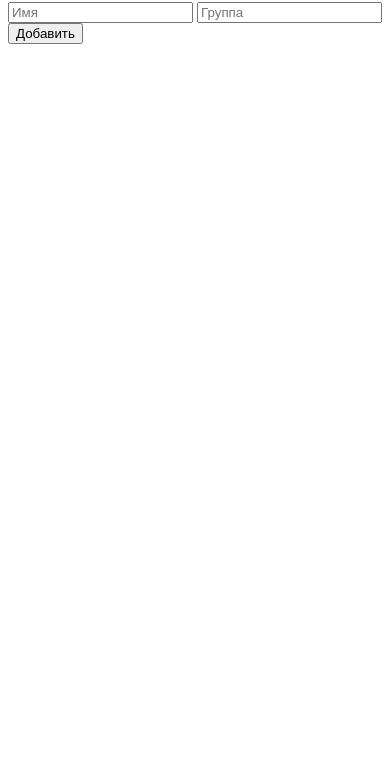
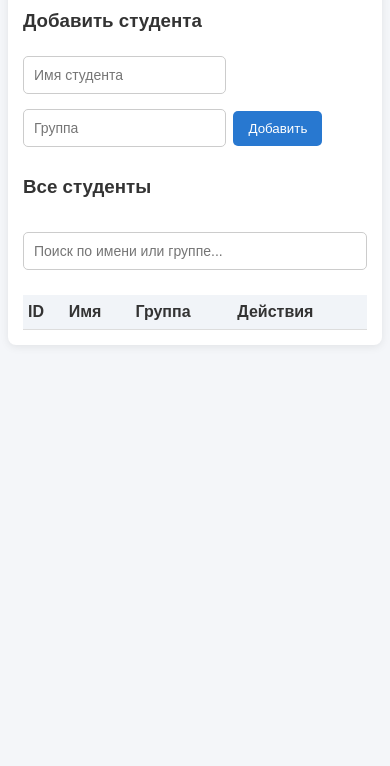
Before and after one commit to DmitrySt44/student_repo, a plain HTML site: page index.html in a window 390 px wide. Shown: the part 78-844 px from the top of the page. Drawn offline with Linux system fonts and the light colour scheme; no server answers.

Commit message:
Improve student frontend

```diff
--- a/index.html
+++ b/index.html
@@ -1,36 +1,212 @@
+
 <!DOCTYPE html>
-<html>
+<html lang="ru">
+<head>
+    <meta charset="UTF-8">
+    <meta name="viewport" content="width=device-width, initial-scale=1.0">
+    <title>Список студентов</title>
+
+    <style>
+        body {
+            font-family: Arial, sans-serif;
+            background: #f4f6f9;
+            margin: 0;
+            padding: 40px 20px;
+            color: #333;
+        }
+
+        .container {
+            max-width: 800px;
+            margin: 0 auto;
+            background: white;
+            padding: 30px;
+            border-radius: 8px;
+            box-shadow: 0 2px 8px rgba(0,0,0,0.08);
+        }
+
+        h1 {
+            margin-top: 0;
+            color: #2c3e50;
+        }
+
+        input {
+            padding: 10px;
+            border: 1px solid #ccc;
+            border-radius: 5px;
+            font-size: 14px;
+            margin: 5px 3px 10px 0;
+        }
+
+        button {
+            padding: 10px 15px;
+            border: none;
+            border-radius: 5px;
+            background: #2878d0;
+            color: white;
+            cursor: pointer;
+        }
+
+        button:hover {
+            background: #1c5fa8;
+        }
+
+        .delete-btn {
+            background: #dc4c4c;
+        }
+
+        .delete-btn:hover {
+            background: #b83232;
+        }
+
+        .edit-btn {
+            background: #687786;
+        }
+
+        .edit-btn:hover {
+            background: #4c5965;
+        }
+
+        .search {
+            width: 100%;
+            box-sizing: border-box;
+            margin-top: 15px;
+        }
+
+        table {
+            width: 100%;
+            border-collapse: collapse;
+            margin-top: 15px;
+        }
+
+        th, td {
+            padding: 12px;
+            text-align: left;
+            border-bottom: 1px solid #ddd;
+        }
+
+        th {
+            background: #f1f4f8;
+        }
+
+        tr:hover {
+            background: #f8f9fb;
+        }
+
+        .actions {
+            white-space: nowrap;
+        }
+
+        .actions button {
+            margin: 2px;
+        }
+
+        @media (max-width: 600px) {
+            body {
+                padding: 15px 8px;
+            }
+
+            .container {
+                padding: 15px;
+            }
+
+            th, td {
+                padding: 8px 5px;
+            }
+        }
+    </style>
+</head>
+
 <body>
 
-  <h1>Студенты</h1>
+<div class="container">
 
-  <input id="name" placeholder="Имя">
+    <h1>Список студентов</h1>
+
+    <h3>Добавить студента</h3>
+
+    <input id="name" placeholder="Имя студента">
     <input id="group" placeholder="Группа">
     <button onclick="addStudent()">Добавить</button>
 
-  <ul id="list"></ul>
+    <h3>Все студенты</h3>
+
+    <input
+        id="search"
+        class="search"
+        placeholder="Поиск по имени или группе..."
+        oninput="renderStudents()"
+    >
+
+    <table>
+        <thead>
+            <tr>
+                <th>ID</th>
+                <th>Имя</th>
+                <th>Группа</th>
+                <th>Действия</th>
+            </tr>
+        </thead>
+
+        <tbody id="list"></tbody>
+    </table>
+
+</div>
 
 <script>
+
 let allStudents = [];
 
 async function loadStudents() {
     const response = await fetch("/students");
     allStudents = await response.json();
-
-      const list = document.getElementById("list");
-      list.innerHTML = "";
-
-      for (const s of allStudents) {
-        list.innerHTML += `<li>${s.id}. ${escapeHtml(s.name)} (${escapeHtml(s.group)})
-          <button onclick="editStudent(${s.id})">Изменить</button>
-          <button onclick="deleteStudent(${s.id})">Удалить</button></li>`;
-      }
+    renderStudents();
 }
 
 function escapeHtml(text) {
     const div = document.createElement("div");
     div.textContent = text;
     return div.innerHTML;
+}
+
+function renderStudents() {
+    const list = document.getElementById("list");
+    const search = document.getElementById("search").value.toLowerCase();
+
+    list.innerHTML = "";
+
+    const filteredStudents = allStudents.filter(s =>
+        s.name.toLowerCase().includes(search) ||
+        s.group.toLowerCase().includes(search)
+    );
+
+    for (const s of filteredStudents) {
+        list.innerHTML += `
+            <tr>
+                <td>${s.id}</td>
+                <td>${escapeHtml(s.name)}</td>
+                <td>${escapeHtml(s.group)}</td>
+                <td class="actions">
+                    <button class="edit-btn"
+                        onclick="editStudent(${s.id})">
+                        Изменить
+                    </button>
+
+                    <button class="delete-btn"
+                        onclick="deleteStudent(${s.id})">
+                        Удалить
+                    </button>
+                </td>
+            </tr>
+        `;
+    }
+
+    if (filteredStudents.length === 0) {
+        list.innerHTML = `
+            <tr>
+                <td colspan="4">Студенты не найдены</td>
+            </tr>
+        `;
+    }
 }
 
 async function addStudent() {
@@ -40,16 +216,17 @@
     const response = await fetch("/students", {
         method: "POST",
         headers: { "Content-Type": "application/json" },
-        body: JSON.stringify({ name: name, group: group }),
+        body: JSON.stringify({ name: name, group: group })
     });
 
     if (response.status === 422) {
-        alert("Ошибка: имя должно быть от 1 до 50 символов, группа до 20");
+        alert("Ошибка: проверь имя и группу");
         return;
     }
 
     document.getElementById("name").value = "";
     document.getElementById("group").value = "";
+
     loadStudents();
 }
 
@@ -65,11 +242,14 @@
     const response = await fetch("/students/" + id, {
         method: "PUT",
         headers: { "Content-Type": "application/json" },
-        body: JSON.stringify({ name: newName, group: newGroup }),
+        body: JSON.stringify({
+            name: newName,
+            group: newGroup
+        })
     });
 
     if (response.status === 422) {
-        alert("Ошибка: имя должно быть от 1 до 50 символов, группа до 20");
+        alert("Ошибка: проверь имя и группу");
         return;
     }
 
@@ -77,11 +257,17 @@
 }
 
 async function deleteStudent(id) {
-      await fetch("/students/" + id, { method: "DELETE" });
+    if (!confirm("Удалить этого студента?")) return;
+
+    await fetch("/students/" + id, {
+        method: "DELETE"
+    });
+
     loadStudents();
 }
 
 loadStudents();
+
 </script>
 
 </body>
```
Lines whose indentation alone changed are shown as unchanged.
